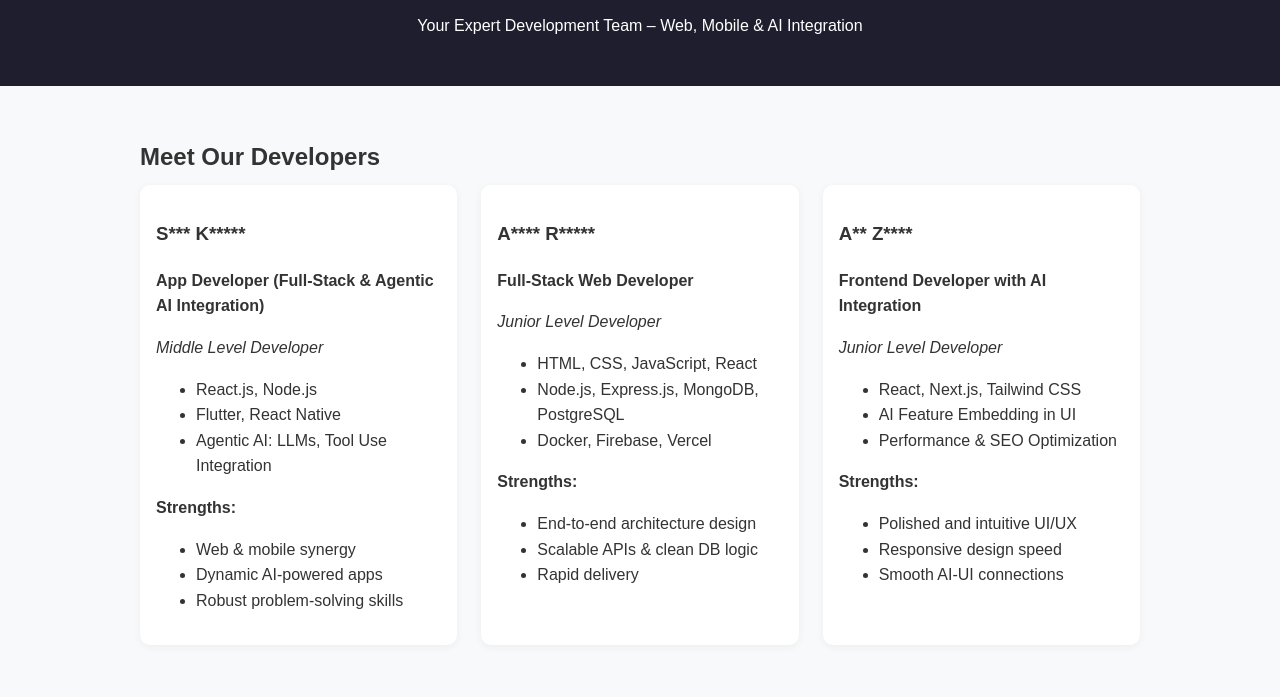
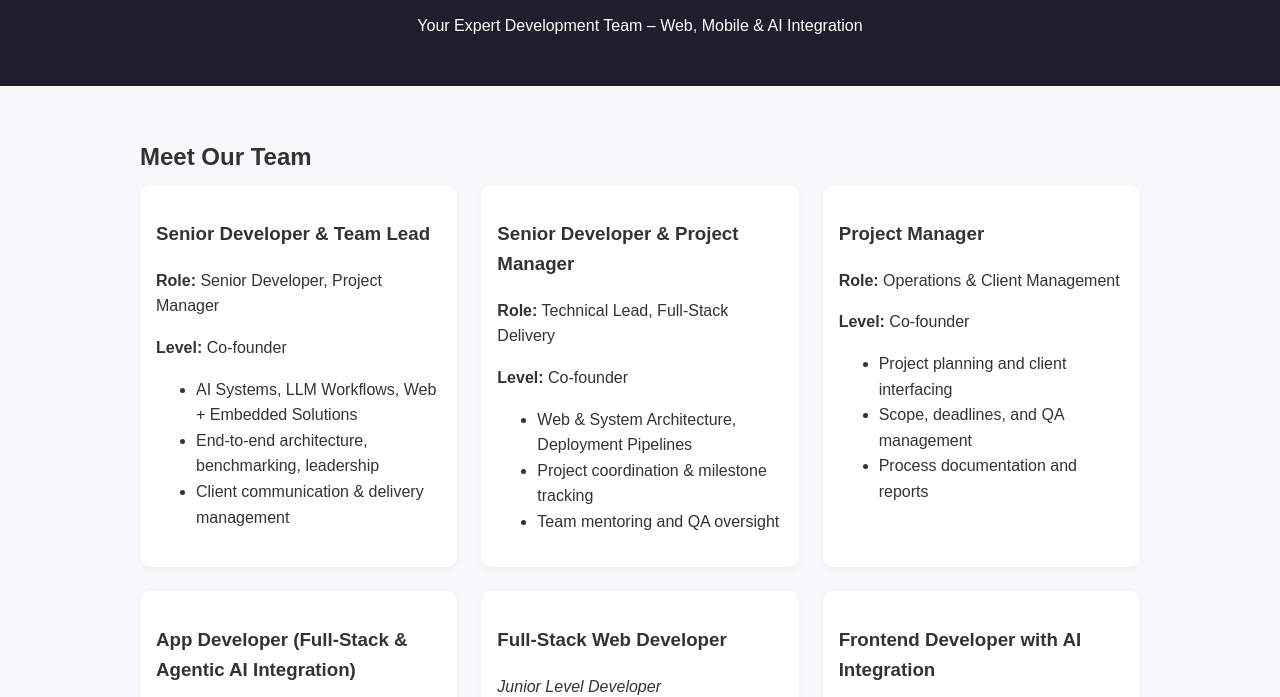
Before and after one commit to danish-1996/dev-team-profile, a plain HTML site: page index.html in a window 1280 px wide. Shown: the part 108-805 px from the top of the page. Drawn offline with Linux system fonts and the light colour scheme.

Commit message:
Update index.html

```diff
--- a/index.html
+++ b/index.html
@@ -13,57 +13,73 @@
   </header>
 
   <section class="team">
-    <h2>Meet Our Developers</h2>
+    <h2>Meet Our Team</h2>
     <div class="profile-grid">
 
+      <!-- Cofounders -->
       <div class="profile">
-        <h3>S*** K*****</h3>
-        <p><strong>App Developer (Full-Stack & Agentic AI Integration)</strong></p>
-        <p><em>Middle Level Developer</em></p>
+        <h3>Senior Developer & Team Lead</h3>
+        <p><strong>Role:</strong> Senior Developer, Project Manager</p>
+        <p><strong>Level:</strong> Co-founder</p>
         <ul>
-          <li>React.js, Node.js</li>
-          <li>Flutter, React Native</li>
-          <li>Agentic AI: LLMs, Tool Use Integration</li>
-        </ul>
-        <p><strong>Strengths:</strong></p>
-        <ul>
-          <li>Web & mobile synergy</li>
-          <li>Dynamic AI-powered apps</li>
-          <li>Robust problem-solving skills</li>
+          <li>AI Systems, LLM Workflows, Web + Embedded Solutions</li>
+          <li>End-to-end architecture, benchmarking, leadership</li>
+          <li>Client communication & delivery management</li>
         </ul>
       </div>
 
       <div class="profile">
-        <h3>A**** R*****</h3>
-        <p><strong>Full-Stack Web Developer</strong></p>
+        <h3>Senior Developer & Project Manager</h3>
+        <p><strong>Role:</strong> Technical Lead, Full-Stack Delivery</p>
+        <p><strong>Level:</strong> Co-founder</p>
+        <ul>
+          <li>Web & System Architecture, Deployment Pipelines</li>
+          <li>Project coordination & milestone tracking</li>
+          <li>Team mentoring and QA oversight</li>
+        </ul>
+      </div>
+
+      <div class="profile">
+        <h3>Project Manager</h3>
+        <p><strong>Role:</strong> Operations & Client Management</p>
+        <p><strong>Level:</strong> Co-founder</p>
+        <ul>
+          <li>Project planning and client interfacing</li>
+          <li>Scope, deadlines, and QA management</li>
+          <li>Process documentation and reports</li>
+        </ul>
+      </div>
+
+      <!-- Developer 1 -->
+      <div class="profile">
+        <h3>App Developer (Full-Stack & Agentic AI Integration)</h3>
+        <p><em>Middle Level Developer</em></p>
+        <ul>
+          <li>React.js, Node.js, Flutter, React Native</li>
+          <li>Agentic AI: LLMs, Tool Use Integration</li>
+          <li>Web & mobile synergy, AI-powered app development</li>
+        </ul>
+      </div>
+
+      <!-- Developer 2 -->
+      <div class="profile">
+        <h3>Full-Stack Web Developer</h3>
         <p><em>Junior Level Developer</em></p>
         <ul>
           <li>HTML, CSS, JavaScript, React</li>
           <li>Node.js, Express.js, MongoDB, PostgreSQL</li>
           <li>Docker, Firebase, Vercel</li>
         </ul>
-        <p><strong>Strengths:</strong></p>
-        <ul>
-          <li>End-to-end architecture design</li>
-          <li>Scalable APIs & clean DB logic</li>
-          <li>Rapid delivery</li>
-        </ul>
       </div>
 
+      <!-- Developer 3 -->
       <div class="profile">
-        <h3>A** Z****</h3>
-        <p><strong>Frontend Developer with AI Integration</strong></p>
+        <h3>Frontend Developer with AI Integration</h3>
         <p><em>Junior Level Developer</em></p>
         <ul>
           <li>React, Next.js, Tailwind CSS</li>
           <li>AI Feature Embedding in UI</li>
           <li>Performance & SEO Optimization</li>
-        </ul>
-        <p><strong>Strengths:</strong></p>
-        <ul>
-          <li>Polished and intuitive UI/UX</li>
-          <li>Responsive design speed</li>
-          <li>Smooth AI-UI connections</li>
         </ul>
       </div>
 
@@ -72,7 +88,7 @@
 
   <section class="tech">
     <h2>Tech Stack</h2>
-    <p>React, Node.js, Flutter, PostgreSQL, Firebase, Tailwind CSS, Docker, OpenAI API</p>
+    <p>React, Node.js, Flutter, PostgreSQL, MongoDB, Firebase, Tailwind CSS, Docker, vLLM, OpenAI API</p>
   </section>
 
   <section class="why">
```
